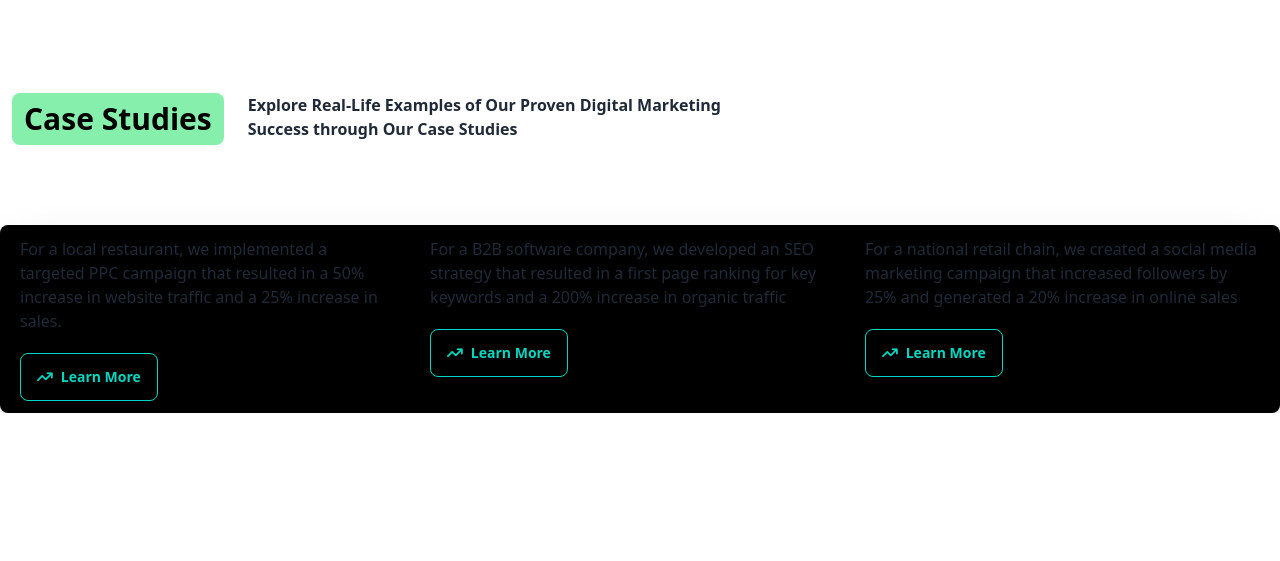
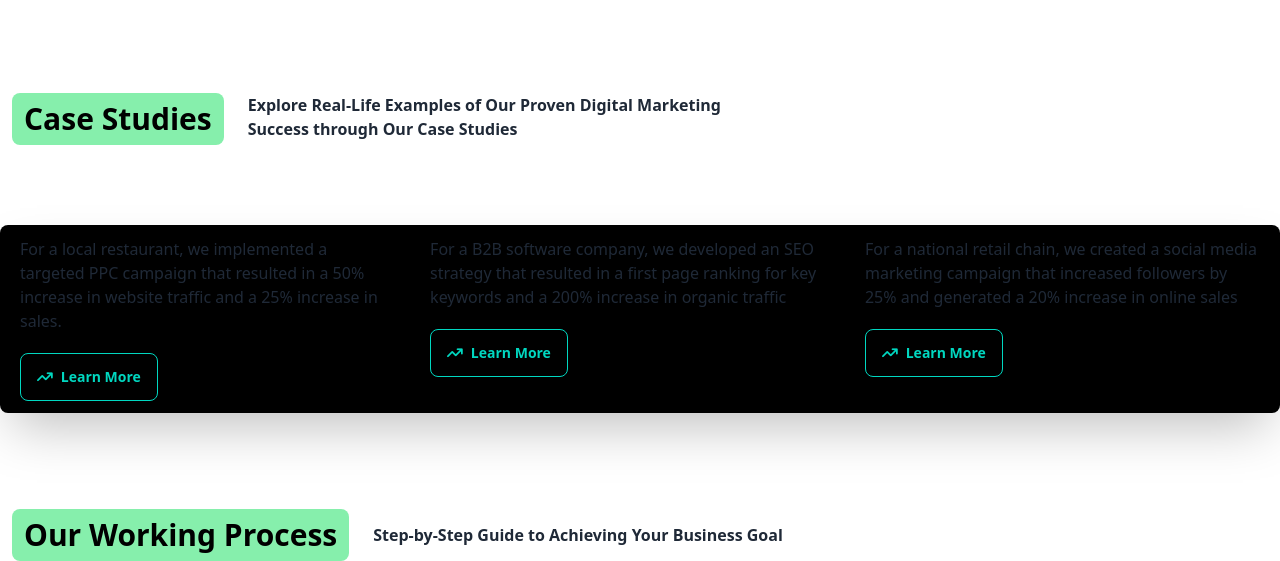
Before and after one commit to Aljuniedkhan/Edge-Mid, a plain HTML site: page index.html in a window 1280 px wide. Shown: the part 733-1294 px from the top of the page. Before the commit the page ends 1146 px from the top, so only its background shows below. Drawn offline with nearby package versions, Linux system fonts and the light colour scheme.

Commit message:
our working process pushed

```diff
--- a/index.html
+++ b/index.html
@@ -100,7 +100,7 @@
             </div>
         </div>
         <!--    cards section -->
-            <section class="mt-20 flex flex-row space-x-10 shadow-2xl rounded-lg bg-black pl-5 pr-5 pt-3 pb-3">
+        <section class="mt-20 flex lg:flex-row flex-col space-x-10 shadow-2xl rounded-lg bg-black pl-5 pr-5 pt-3 pb-3">
             <div class="space-y-5">
                 <p> For a local restaurant, we
                     implemented a targeted PPC
@@ -109,7 +109,7 @@
                     25% increase in sales.</p>
                 <button class="btn btn-outline btn-accent"><i class="fa-solid fa-arrow-trend-up"></i>Learn More</button>
             </div>
-                <div  class="space-y-5">
+            <div class="space-y-5">
                 <p>For a B2B software company, we
                     developed an SEO strategy that
                     resulted in a first page ranking
@@ -117,7 +117,7 @@
                     increase in organic traffic</p>
                 <button class="btn btn-outline btn-accent"><i class="fa-solid fa-arrow-trend-up"></i>Learn More</button>
             </div>
-                <div  class="space-y-5">
+            <div class="space-y-5">
                 <p> For a national retail chain, we
                     created a social media
                     marketing campaign that
@@ -128,6 +128,18 @@
             </div>
 
         </section>
+        <!-- our working process -->
+        <div class="flex lg:flex-row flex-col mt-24 gap-6 pl-3 pr-3">
+            <div>
+                <h1 class="text-3xl bg-green-300 text-black font-bold pl-3 pr-3 pt-2 pb-2 rounded-lg"> Our Working Process</h1>
+            </div>
+            <div class="flex justify-center items-center">
+                <p class="font-semibold">
+                    Step-by-Step Guide to Achieving
+                    Your Business Goal
+                </p>
+            </div>
+        </div>
 
     </main>
     <footer>
```
Lines whose indentation alone changed are shown as unchanged.
